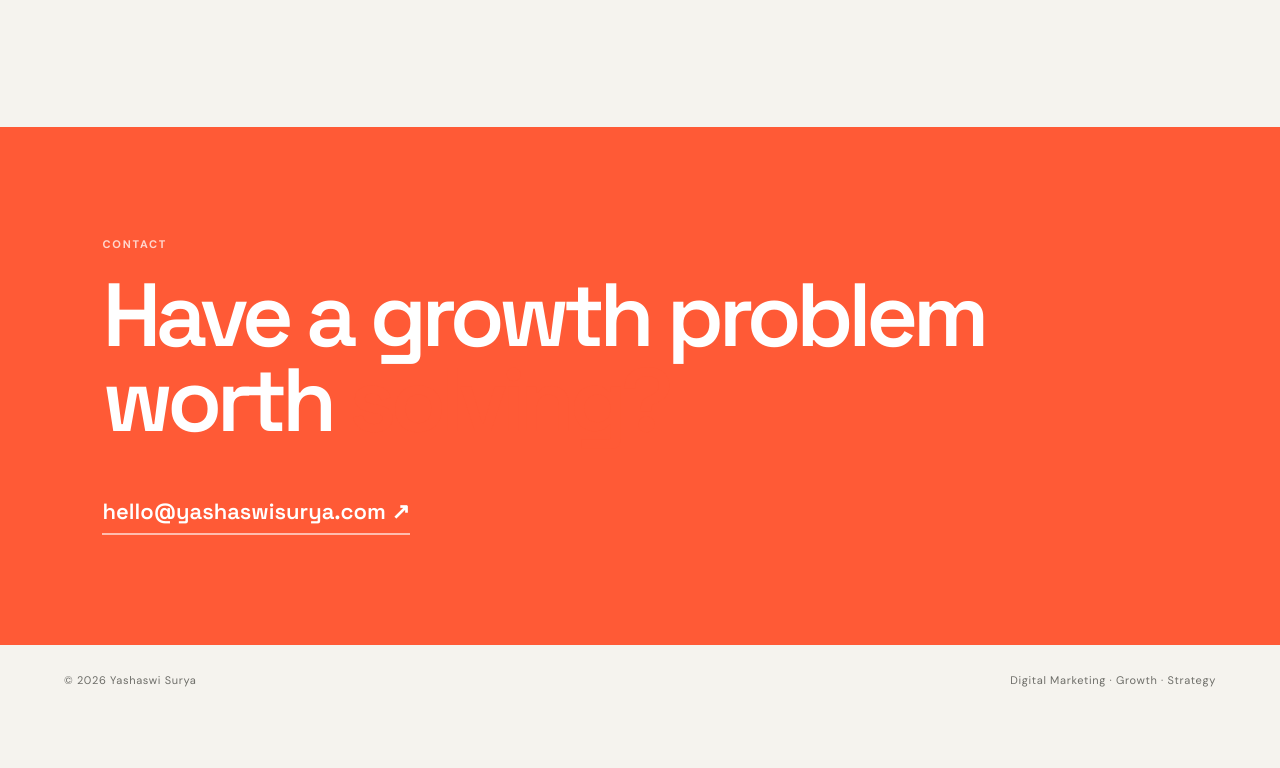
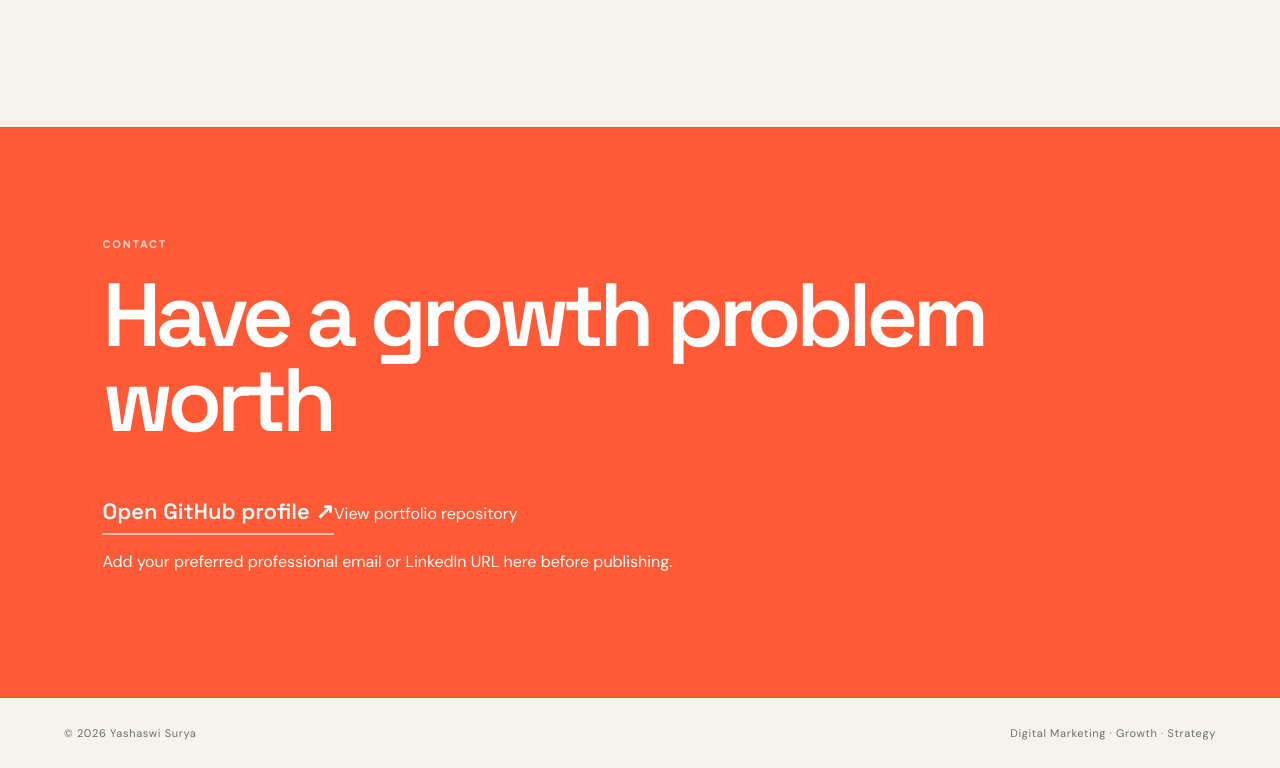
Before and after one commit to Yashaswisurya/Yashaswis-GPT-Repo, a React (Vite) app: page / in a window 1280 px wide. Shown: the part 4854-5622 px from the top of the page. Before the commit the page ends 5569 px from the top, so only its background shows below. Built offline with nearby package versions, Linux system fonts and the light colour scheme.

Commit message:
Polish case study interactions and contact section

```diff
--- a/src/main.jsx
+++ b/src/main.jsx
@@ -1,4 +1,4 @@
-import React, { useState } from "react";
+import React, { useEffect, useState } from "react";
 import { createRoot } from "react-dom/client";
 import "./styles.css";
 
@@ -211,7 +211,7 @@ function App() {
         <section className="contact" id="contact">
           <p className="eyebrow">CONTACT</p>
           <h2>Have a growth problem<br />worth <em>solving?</em></h2>
-          <a className="contact-link" href="mailto:hello@yashaswisurya.com">hello@yashaswisurya.com ↗</a>
+          <div className="contact-actions"><a className="contact-link" href="https://github.com/Yashaswisurya" target="_blank" rel="noreferrer">Open GitHub profile ↗</a><a className="contact-secondary" href="https://github.com/Yashaswisurya/Yashaswis-GPT-Repo" target="_blank" rel="noreferrer">View portfolio repository</a></div><p className="contact-note">Add your preferred professional email or LinkedIn URL here before publishing.</p>
         </section>
       </main>
 
@@ -226,7 +226,7 @@ function App() {
             <p className="modal-result">{selected.result}</p>
             <div className="modal-metrics">{selected.metrics.map((m) => <span key={m}>{m}</span>)}</div>
             <div className="case-detail-grid"><div><p className="case-label">{selected.id === "cellbay" ? "STARTING POINT" : "FOCUS"}</p>{(selected.id === "cellbay" ? selected.startingPoint : selected.focus).map((x) => <span className="case-pill" key={x}>{x}</span>)}</div><div><p className="case-label">{selected.id === "cellbay" ? "APPROACH" : "SCOPE"}</p>{(selected.id === "cellbay" ? selected.approach : selected.focus).map((x) => <span className="case-pill" key={x}>{x}</span>)}</div></div>
-            <div className="story"><p className="case-label">CASE STUDY</p>{selected.story.map((s, i) => <p key={i}>{s}</p>)}</div>
+            <div className="story"><p className="case-label">CASE STUDY</p>{selected.story.map((s, i) => <p key={i}>{s}</p>)}</div><p className="modal-disclaimer">Selected figures are based on campaign records, working logs and reported outcomes. Some client details and supporting assets are omitted or generalized where confidentiality/NDA restrictions apply.</p>
             {selected.id === "cellbay" && <div className="evidence"><p className="case-label">WORKING EVIDENCE</p>{selected.evidence.map((x) => <div key={x}>✓ {x}</div>)}</div>}
           </article>
         </div>
```
